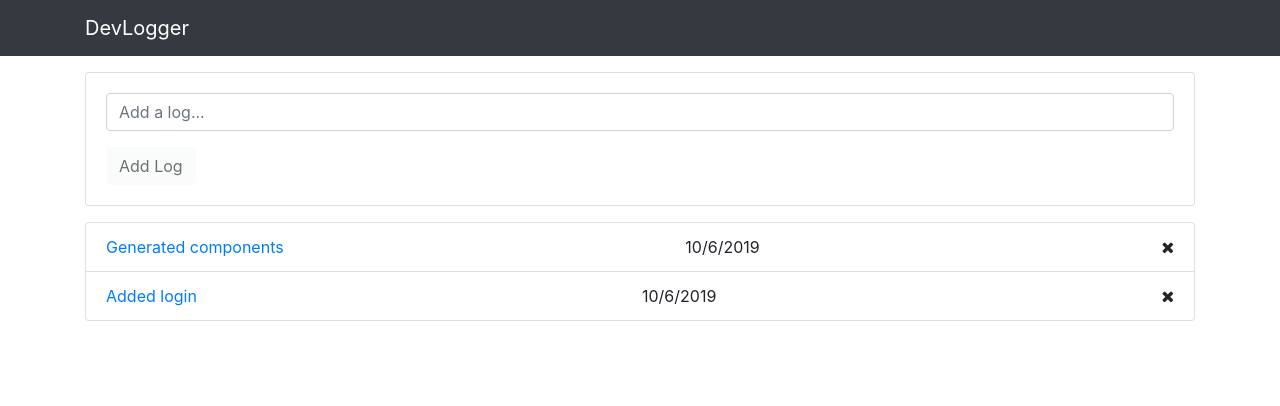
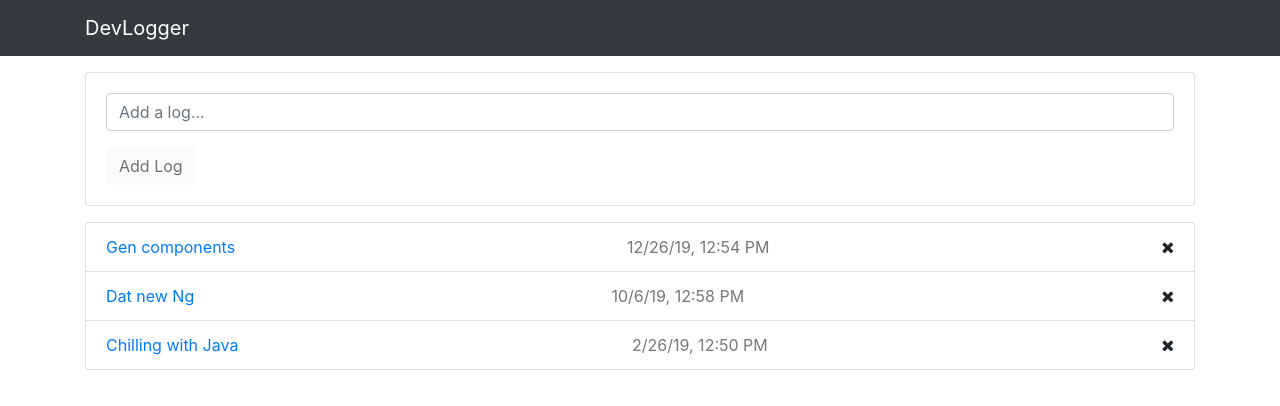
Before and after one commit to colebearski/dev-logger, an Angular app: page / in a window 1280 px wide. Shown: the top 406 px of the page. Built offline with nearby package versions, Linux system fonts and the light colour scheme.

Commit message:
styled date, preemptive steps prior to service

```diff
--- a/src/app/components/logs/logs.component.css
+++ b/src/app/components/logs/logs.component.css
@@ -0,0 +1,3 @@
+.log-date {
+    color: #777;
+}
--- a/src/app/components/logs/logs.component.html
+++ b/src/app/components/logs/logs.component.html
@@ -1,12 +1,7 @@
 <ul class="list-group">
-    <li class="list-group-item d-flex justify-content-between align-items-center">
-        <a href="#">Generated components</a>
-        <span class="log-date">10/6/2019</span>
-        <i class="fa fa-remove"></i>
-    </li>
-    <li class="list-group-item d-flex justify-content-between align-items-center">
-        <a href="#">Added login</a>
-        <span class="log-date">10/6/2019</span>
+    <li *ngFor="let log of logs" class="list-group-item d-flex justify-content-between align-items-center">
+        <a href="#">{{ log.text }}</a>
+        <span class="log-date">{{ log.date | date: 'short' }}</span>
         <i class="fa fa-remove"></i>
     </li>
 </ul>
```
